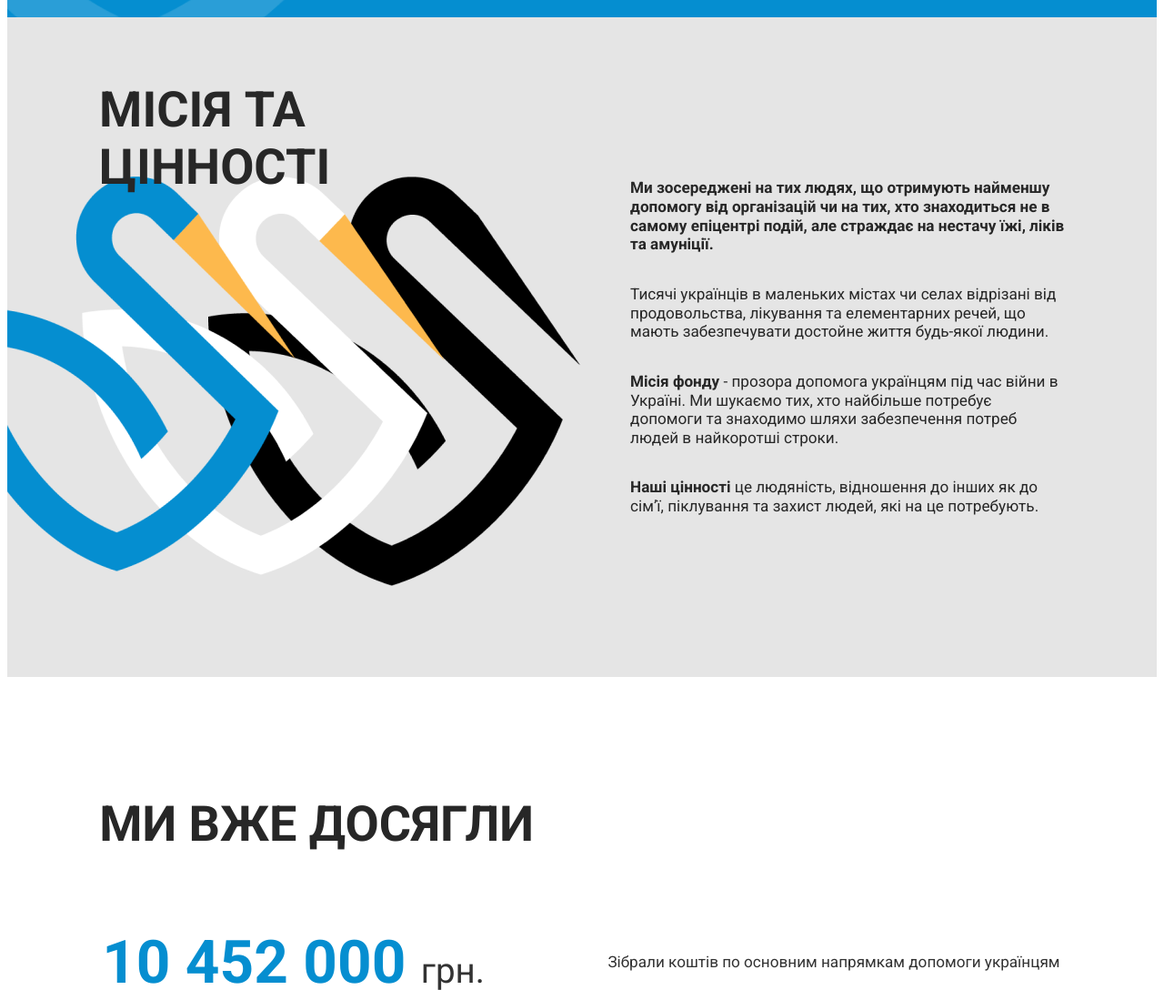
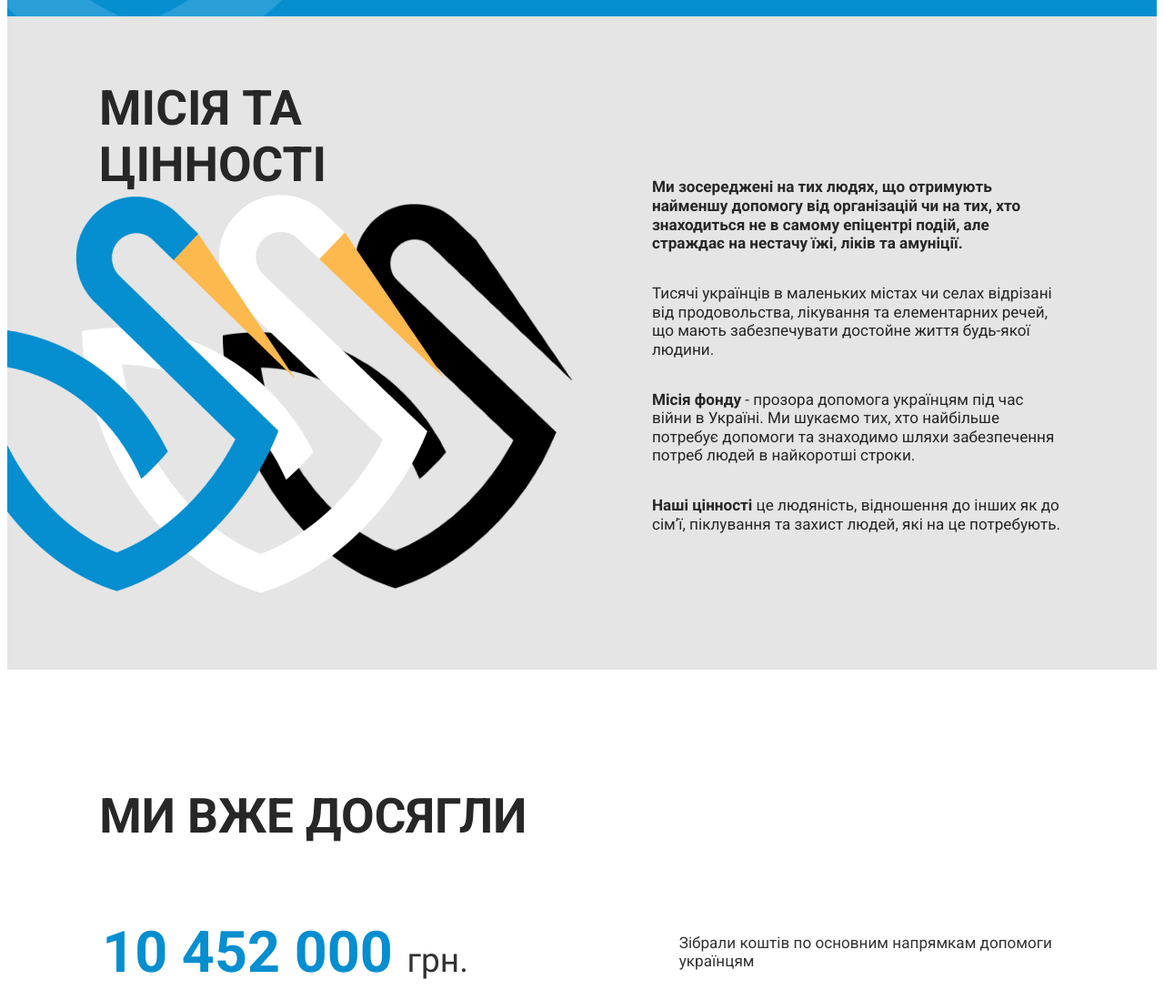
Before and after one commit to VeraKhomenko/Symvol_viry, a website built with Parcel: page src/fond.html in a window 1280 px wide. Shown: the part 736-1835 px from the top of the page at 91% size. Built offline with nearby package versions, Linux system fonts and the light colour scheme.

Commit message:
minor fix

```diff
--- a/src/fond.html
+++ b/src/fond.html
@@ -37,7 +37,7 @@ font-family: 'Anton', sans-serif; -->
               <a href="./fond.html" class="main-menu__focused">Про фонд</a>
             </li>
             <li class="text-uppercase">
-              <a href="./index.html#project" class="main-menu__focused"
+              <a href="./projects.html" class="main-menu__focused"
                 >Проекти та програми</a
               >
             </li>
@@ -157,7 +157,7 @@ font-family: 'Anton', sans-serif; -->
       </div>
     </header>
     <main class="main-content">
-      <section id="fond" class="container-hero section-found__img">
+      <section id="fond" class="container-hero section-fond__img">
         <div class="sectionaccent opposite-text-color">
           <div class="section__chapter">
             <h2 class="container-subtitle text-uppercase">ПРО ФОНД</h2>
@@ -221,16 +221,16 @@ font-family: 'Anton', sans-serif; -->
           </div>
         </div>
       </section>
-      <section class="container-found section-found__symvol">
-        <div class="section-found">
+      <section class="container-fond section-fond__symvol">
+        <div class="section-fond">
           <div class="section__chapter">
             <h2 class="container-subtitle text-uppercase title-text-color">
               МІСІЯ ТА ЦІННОСТІ
             </h2>
           </div>
           <div class="section__chapter">
-            <div class="section-found__chapter">
-              <p class="section-found__text">
+            <div class="section-fond__chapter">
+              <p class="section-fond__text">
                 <b
                   >Ми зосереджені на тих людях, що отримують найменшу допомогу
                   від організацій чи на тих, хто знаходиться не в самому
@@ -238,18 +238,18 @@ font-family: 'Anton', sans-serif; -->
                   амуніції.</b
                 >
               </p>
-              <p class="section-found__text">
+              <p class="section-fond__text">
                 Тисячі українців в маленьких містах чи селах відрізані від
                 продовольства, лікування та елементарних речей, що мають
                 забезпечувати достойне життя будь-якої людини.
               </p>
-              <p class="section-found__text">
+              <p class="section-fond__text">
                 <strong>Місія фонду</strong> - прозора допомога українцям під
                 час війни в Україні. Ми шукаємо тих, хто найбільше потребує
                 допомоги та знаходимо шляхи забезпечення потреб людей в
                 найкоротші строки.
               </p>
-              <p class="section-found__text">
+              <p class="section-fond__text">
                 <strong>Наші цінності</strong> це людяність, відношення до інших
                 як до сім’ї, піклування та захист людей, які на це потребують.
               </p>
@@ -673,7 +673,7 @@ font-family: 'Anton', sans-serif; -->
           </div>
         </div>
       </section>
-      <section class="container-hero section-found__img">
+      <section class="container-hero section-fond__img">
         <div class="section opposite-text-color">
           <h2 class="container-subtitle text-uppercase subtitle-story">
             ІСТОРІЯ СТВОРЕННЯ
@@ -706,7 +706,6 @@ font-family: 'Anton', sans-serif; -->
               <img
                 src="../src/images/image_74.jpg"
                 alt="photo"
-                width="495"
                 class="img-story"
               />
             </div>
@@ -714,7 +713,6 @@ font-family: 'Anton', sans-serif; -->
               <img
                 src="../src/images/image_74.jpg"
                 alt="photo"
-                width="495"
                 class="img-story"
               />
               <p class="section__text">
@@ -788,7 +786,7 @@ font-family: 'Anton', sans-serif; -->
           </ul>
         </div>
       </section>
-      <section class="container-hero offer section-found__img">
+      <section class="container-hero offer section-fond__img">
         <div class="section-offer opposite-text-color">
           <div class="section__chapter">
             <h2 class="container-subtitle text-uppercase">
--- a/src/sass/body.scss
+++ b/src/sass/body.scss
@@ -38,7 +38,7 @@ body {
   width: auto;
   background-color: $secondary-background-color;
 }
-.section-found__img {
+.section-fond__img {
   background-image: url(../images/Symvol_Viry_logo_UA_bw2_without_descriptor_2.png);
   background-size: contain;
   background-position: left;
@@ -73,13 +73,13 @@ hr {
   //   width: 1200px;
   margin: auto;
   &__title {
-    @include adaptiv-font(350, 80);
+    @include adaptiv-font(300, 140);
     font-family: 'Anton', 'Verdana', 'Tahoma', sans-serif;
     font-style: normal;
     letter-spacing: normal;
     font-weight: 400;
     line-height: normal;
-    margin-top: -55px;
+    margin-top: -0.141em;
     color: white;
     @media (max-width: 767px) {
       margin-top: -20px;
@@ -165,7 +165,9 @@ hr {
     padding-top: 30px;
     padding-bottom: 30px;
   }
+
   &__chapter p:last-of-type {
+
     padding-bottom: 30px;
   }
   &__gallery {
@@ -178,8 +180,11 @@ hr {
     gap: 20px;
     &__carousel {
       border: 1px solid $thin-line-color;
-      padding: 20px;
+      padding: 2%;
       margin-right: 30px;
+		// @media (max-width: 767px) {
+		// 	padding: 10px;
+		// }
     }
   }
   &-news {
@@ -273,6 +278,7 @@ hr {
     padding-top: 30px;
   }
 }
+
 .box1 {
   display: flex;
   flex-grow: 2;
@@ -290,7 +296,7 @@ hr {
 }
 .container-subtitle {
   @include font-size(normal, 800, normal);
-  @include adaptiv-font(58, 30);
+  @include adaptiv-font(58, 24);
   text-align: left;
   padding-top: 70px;
 }
@@ -334,19 +340,20 @@ hr {
 
 .achievement {
   @include font-size(normal, 400, normal);
-  @include adaptiv-font(40, 30);
+  @include adaptiv-font(40, 20);
 }
 table {
   width: 100%;
   margin-top: 40px;
 }
 td {
+	width: 50%;
   border-bottom: 1px solid $thin-line-color;
   padding-top: 40px;
   padding-bottom: 40px;
 }
 td .accent {
-  @include adaptiv-font(70, 40);
+  @include adaptiv-font(70, 20);
 }
 td:nth-child(even) {
   padding-left: 10%;
--- a/src/sass/bodyFond.scss
+++ b/src/sass/bodyFond.scss
@@ -1,17 +1,16 @@
-.container-found {
+.container-fond {
   width: auto;
 }
-.section-found__symvol {
-  height: 725px;
-  background-color: $third-background;
+.section-fond__symvol {
+    background-color: $third-background;
   background-image: url(../images/Symvol_Viry_logo_UA_main_without_descriptor_1.png),
     url(../images/Symvol_Viry_logo_EN_inversion_without_descriptor_1.png),
-    url(../images/Symvol_Viry_logo_EN_bw1_without_descriptor_1.png);
+    url(../images/Symvol_Viry_logo_EN_bw1_without_descriptor_2.png);
   background-size: auto;
-  background-position: 0 175px, 10% 175px, 28% 175px;
+  background-position: 0 70%, 10% 70%, 29% 70%;
   background-repeat: no-repeat;
 }
-.section-found {
+.section-fond {
   @include grid-two-columns();
 
   margin-left: 8%;
@@ -24,7 +23,9 @@
     line-height: 1.2;
   }
 }
-.section-found__chapter {
+.section-fond__chapter {
+	padding-left: 5%;
+	padding-bottom: 25%;
   margin-top: 30%;
 }
 .section-comand {
@@ -63,6 +64,7 @@
   padding-top: 30px;
 }
 .img-story {
+	width: 100%;
   padding-bottom: 30px;
 }
 
@@ -80,7 +82,7 @@
   padding-top: 100px;
   padding-bottom: 100px;
 }
-.offer.section-found__img {
+.offer.section-fond__img {
   background-position: 0 100%;
   background-repeat: no-repeat;
   background-size: 20%;
--- a/src/sass/button.scss
+++ b/src/sass/button.scss
@@ -11,7 +11,6 @@
 button {
   @include font-header(0.03em, 800, normal);
   @include adaptiv-font(20, 10);
-
 }
 .extreme__button {
   max-width: 200px;
```
Also changed, not shown: src/index.html (+1 -1 lines), src/js/modal.js (+0 -14 lines), src/projectMilitaryAssistance.html (+18 -14 lines), src/projects.html (+1 -1 lines), src/sass/modal.scss (+3 -5 lines), src/images/Symvol_Viry_logo_EN_bw1_without_descriptor_2.png (added). Lines whose indentation alone changed are shown as unchanged.
